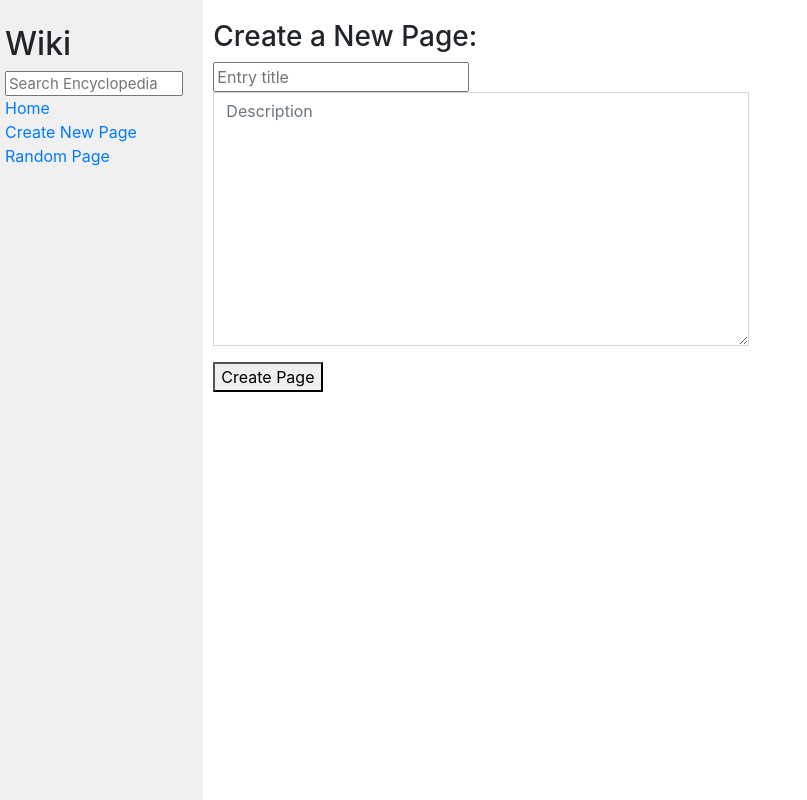
After one commit to anhthuntr/CS50W-project1-wiki, a Django app: page /create in a window 1280 px wide. The commit adds this page. Shown: the whole page, without its empty margins (0-807 px from the left). Run offline with Django 3.2, Linux system fonts and the light colour scheme; some libraries are stand-ins or nearby versions.

Commit message:
all pages added

```diff
--- /dev/null
+++ b/encyclopedia/templates/encyclopedia/create.html
@@ -0,0 +1,21 @@
+{% extends "encyclopedia/layout.html" %}
+
+{% block title %}
+    Encyclopedia
+{% endblock %}
+
+{% block body %}
+    <h3 style="margin-top: 10px">
+        Create a New Page:
+    </h3>
+
+    <form method="POST">
+        {% csrf_token %}
+        <div class="form-group">
+            <input type="text" name="title" id="title" placeholder="Entry title" required>
+            <textarea name="content" class="form-control rounded-0 col-lg-6" rows="10" placeholder="Description"></textarea>
+        </div>
+        <button type="submit">Create Page</button>
+    </form>
+
+{% endblock %}
--- a/encyclopedia/templates/encyclopedia/index.html
+++ b/encyclopedia/templates/encyclopedia/index.html
@@ -9,7 +9,7 @@
 
     <ul>
         {% for entry in entries %}
-            <li>{{ entry }}</li>
+            <li><a href="{% url 'entry' entry%}">{{ entry }}</a></li>
         {% endfor %}
     </ul>
 
--- a/encyclopedia/templates/encyclopedia/layout.html
+++ b/encyclopedia/templates/encyclopedia/layout.html
@@ -12,17 +12,17 @@
         <div class="row">
             <div class="sidebar col-lg-2 col-md-3">
                 <h2>Wiki</h2>
-                <form>
+                <form action="{% url 'search' %}" method="GET">
                     <input class="search" type="text" name="q" placeholder="Search Encyclopedia">
                 </form>
                 <div>
                     <a href="{% url 'index' %}">Home</a>
                 </div>
                 <div>
-                    Create New Page
+                    <a href="{% url 'create' %}">Create New Page</a>
                 </div>
                 <div>
-                    Random Page
+                    <a href="{%url 'random'%}">Random Page</a>
                 </div>
                 {% block nav %}
                 {% endblock %}
--- a/encyclopedia/urls.py
+++ b/encyclopedia/urls.py
@@ -3,5 +3,10 @@ from django.urls import path
 from . import views
 
 urlpatterns = [
-    path("", views.index, name="index")
+    path("", views.index, name="index"),
+    path("wiki/<str:name>", views.entry, name="entry"),
+    path("search", views.search, name="search"),
+    path("random", views.random, name="random"),
+    path("create", views.create, name="create"),
+    path("edit/<str:name>", views.edit, name="edit"),
 ]
--- a/encyclopedia/views.py
+++ b/encyclopedia/views.py
@@ -1,9 +1,76 @@
-from django.shortcuts import render
-
+from django.shortcuts import render, redirect
+from django.http import HttpResponseRedirect
+from random import choice
+from django import forms
 from . import util
+import markdown
 
 
 def index(request):
     return render(request, "encyclopedia/index.html", {
         "entries": util.list_entries()
     })
+
+def entry(request,name):
+    entry = util.get_entry(name)
+    if entry == None:
+        return render(request,"encyclopedia/error.html", {
+        })
+
+    return render(request, "encyclopedia/entry.html", {
+        "name" : name,
+        "entry": markdown.markdown(entry)
+    })
+
+def search(request):
+    query = request.GET.get('q','')
+    entries = util.list_entries()
+    result = []
+
+    for entry in entries:
+        if query in entry.lower():  # Case-insensitive search
+            result.append(entry)
+
+    if query in entries:
+        return redirect('entry', name=query)
+    elif result:
+        return render(request, "encyclopedia/search.html", {
+            "entries": result
+        })
+    else:
+        return render(request, "encyclopedia/error.html", {
+            "message": f"No results found for '{query}'."
+        })
+
+def random(request):
+    entries = util.list_entries()
+    return redirect('entry', name=choice(entries))
+
+def create(request):
+    if request.method == "POST":
+        title = request.POST.get("title")
+        content = request.POST.get("content")
+        existing_entries = [entry.lower() for entry in util.list_entries()]
+
+        if title.lower() in existing_entries:
+            return render(request, "encyclopedia/error.html", {
+                "message": "Entry with this title already exists."
+            })
+        else:
+            content = "#"+title+"\n"+content
+            util.save_entry(title,content)
+            return redirect('entry', name=title)
+    else:
+        return render(request,"encyclopedia/create.html")
+
+def edit(request, name):
+    if request.method == "POST":
+        newContent = request.POST.get("content")
+        newContent = "#"+name+"\n"+newContent
+        util.save_entry(name,newContent)
+        return redirect('entry', name=name)
+    else:
+        return render(request, "encyclopedia/edit.html",{
+            "name": name,
+            "content": util.get_entry(name)
+        })
```
Also changed, not shown: encyclopedia/templates/encyclopedia/edit.html (added, +22 -0 lines), encyclopedia/templates/encyclopedia/entry.html (added, +14 -0 lines), encyclopedia/templates/encyclopedia/error.html (added, +13 -0 lines), encyclopedia/templates/encyclopedia/search.html (added, +19 -0 lines), entries/CSS.md (+2 -3 lines), entries/React.md (added, +2 -0 lines), db.sqlite3.
